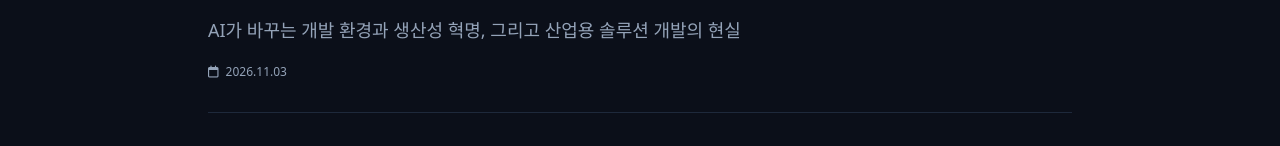
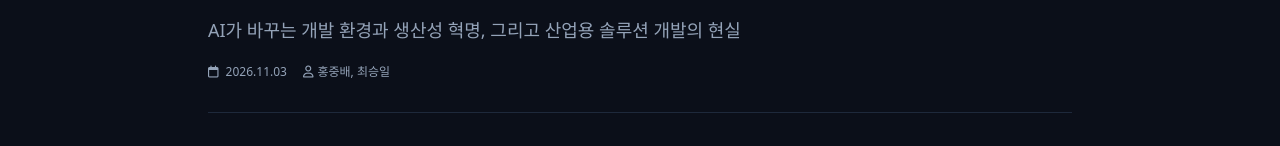
Before and after one commit to modusol/modu.homepage, a plain HTML site: page posts/post-0010.html in a window 1280 px wide. Shown: the part 173-319 px from the top of the page. Drawn offline with nearby package versions, Linux system fonts and the light colour scheme.

Commit message:
저자 최승일 추가

```diff
--- a/posts/post-0010.html
+++ b/posts/post-0010.html
@@ -79,6 +79,7 @@
             <p class="text-lg text-slate-400 mb-5">AI가 바꾸는 개발 환경과 생산성 혁명, 그리고 산업용 솔루션 개발의 현실</p>
             <div class="flex items-center text-xs text-slate-400 space-x-4">
                 <span><i class="fa-regular fa-calendar mr-1"></i> 2026.11.03</span>
+                <span><i class="fa-regular fa-user mr-1"></i>홍중배, 최승일</span>
             </div>
         </div>
 
```
